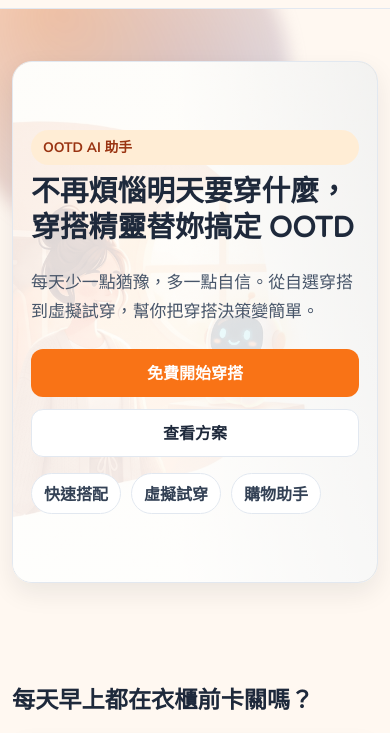
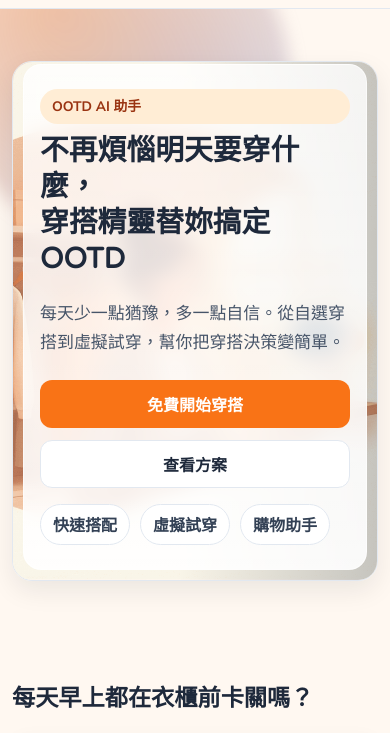
Before and after one commit to tony95253/outfit-genie-landing-page, a website: page index.html in a window 390 px wide. Shown: the part 64-797 px from the top of the page. Drawn offline with Linux system fonts and the light colour scheme.

Commit message:
feat(hero): refine first-screen layout and add spotlight/shimmer effects

```diff
--- a/public/styles.css
+++ b/public/styles.css
@@ -87,11 +87,33 @@ p { margin: 0; line-height: 1.7; color: var(--muted); }
 
 .hero-shell {
   position: relative;
-  min-height: 620px;
+  min-height: 640px;
   border-radius: var(--radius);
   overflow: hidden;
   box-shadow: var(--shadow);
   border: 1px solid var(--border);
+  isolation: isolate;
+}
+
+.hero-shell::before {
+  content: "";
+  position: absolute;
+  inset: 0;
+  z-index: 0;
+  pointer-events: none;
+  background: radial-gradient(600px 340px at 82% 18%, rgba(255, 255, 255, 0.42), rgba(255, 255, 255, 0));
+  animation: hero-spotlight 8s ease-in-out infinite alternate;
+}
+
+.hero-shell::after {
+  content: "";
+  position: absolute;
+  inset: 0;
+  z-index: 0;
+  pointer-events: none;
+  background: linear-gradient(110deg, rgba(255, 255, 255, 0) 35%, rgba(255, 255, 255, 0.22) 50%, rgba(255, 255, 255, 0) 65%);
+  transform: translateX(-120%);
+  animation: hero-shimmer 1s ease-out 320ms 1 forwards;
 }
 
 .hero-photo {
@@ -105,18 +127,21 @@ p { margin: 0; line-height: 1.7; color: var(--muted); }
     ),
     url('./assets/images/hero-cover.png');
   background-size: cover;
-  background-position: center;
+  background-position: 36% center;
 }
 
 .hero-copy {
-  position: relative;
+  position: absolute;
+  top: 24px;
+  right: 24px;
+  bottom: 24px;
   z-index: 1;
-  margin-left: auto;
-  width: min(520px, 50%);
-  height: 100%;
-  min-height: 620px;
-  background: linear-gradient(180deg, rgba(255, 255, 255, 0.9), rgba(255, 255, 255, 0.84));
-  padding: 54px 34px;
+  width: min(560px, 46%);
+  background: linear-gradient(180deg, rgba(255, 255, 255, 0.8), rgba(255, 255, 255, 0.72));
+  border: 1px solid rgba(255, 255, 255, 0.6);
+  border-radius: 24px;
+  backdrop-filter: blur(10px);
+  padding: 48px 32px;
   display: flex;
   flex-direction: column;
   justify-content: center;
@@ -482,12 +507,32 @@ a:focus-visible,
   }
 }
 
+@keyframes hero-shimmer {
+  to {
+    transform: translateX(120%);
+  }
+}
+
+@keyframes hero-spotlight {
+  0% {
+    opacity: 0.7;
+    transform: translateY(0);
+  }
+  100% {
+    opacity: 1;
+    transform: translateY(10px);
+  }
+}
+
 @media (max-width: 1024px) {
   .container { width: min(1200px, calc(100% - 40px)); }
   .hero-shell { min-height: 560px; }
   .hero-copy {
-    width: min(560px, 58%);
-    min-height: 560px;
+    width: min(520px, 52%);
+    padding: 32px 24px;
+    right: 18px;
+    top: 18px;
+    bottom: 18px;
   }
   .hero-glow {
     width: 320px;
@@ -512,10 +557,15 @@ a:focus-visible,
     min-height: 520px;
   }
   .hero-copy {
-    width: 100%;
-    min-height: 520px;
-    padding: 28px 18px;
-    background: linear-gradient(180deg, rgba(255, 255, 255, 0.78), rgba(255, 255, 255, 0.88));
+    width: calc(100% - 20px);
+    left: 10px;
+    right: 10px;
+    bottom: 10px;
+    top: auto;
+    min-height: auto;
+    padding: 24px 16px;
+    border-radius: 18px;
+    background: linear-gradient(180deg, rgba(255, 255, 255, 0.8), rgba(255, 255, 255, 0.9));
   }
   .brand-icon {
     width: 22px;
@@ -538,4 +588,8 @@ a:focus-visible,
     opacity: 1 !important;
     transform: none !important;
   }
+  .hero-shell::before,
+  .hero-shell::after {
+    animation: none !important;
+  }
 }
--- a/styles.css
+++ b/styles.css
@@ -87,11 +87,33 @@ p { margin: 0; line-height: 1.7; color: var(--muted); }
 
 .hero-shell {
   position: relative;
-  min-height: 620px;
+  min-height: 640px;
   border-radius: var(--radius);
   overflow: hidden;
   box-shadow: var(--shadow);
   border: 1px solid var(--border);
+  isolation: isolate;
+}
+
+.hero-shell::before {
+  content: "";
+  position: absolute;
+  inset: 0;
+  z-index: 0;
+  pointer-events: none;
+  background: radial-gradient(600px 340px at 82% 18%, rgba(255, 255, 255, 0.42), rgba(255, 255, 255, 0));
+  animation: hero-spotlight 8s ease-in-out infinite alternate;
+}
+
+.hero-shell::after {
+  content: "";
+  position: absolute;
+  inset: 0;
+  z-index: 0;
+  pointer-events: none;
+  background: linear-gradient(110deg, rgba(255, 255, 255, 0) 35%, rgba(255, 255, 255, 0.22) 50%, rgba(255, 255, 255, 0) 65%);
+  transform: translateX(-120%);
+  animation: hero-shimmer 1s ease-out 320ms 1 forwards;
 }
 
 .hero-photo {
@@ -105,18 +127,21 @@ p { margin: 0; line-height: 1.7; color: var(--muted); }
     ),
     url('./assets/images/hero-cover.png');
   background-size: cover;
-  background-position: center;
+  background-position: 36% center;
 }
 
 .hero-copy {
-  position: relative;
+  position: absolute;
+  top: 24px;
+  right: 24px;
+  bottom: 24px;
   z-index: 1;
-  margin-left: auto;
-  width: min(520px, 50%);
-  height: 100%;
-  min-height: 620px;
-  background: linear-gradient(180deg, rgba(255, 255, 255, 0.9), rgba(255, 255, 255, 0.84));
-  padding: 54px 34px;
+  width: min(560px, 46%);
+  background: linear-gradient(180deg, rgba(255, 255, 255, 0.8), rgba(255, 255, 255, 0.72));
+  border: 1px solid rgba(255, 255, 255, 0.6);
+  border-radius: 24px;
+  backdrop-filter: blur(10px);
+  padding: 48px 32px;
   display: flex;
   flex-direction: column;
   justify-content: center;
@@ -482,12 +507,32 @@ a:focus-visible,
   }
 }
 
+@keyframes hero-shimmer {
+  to {
+    transform: translateX(120%);
+  }
+}
+
+@keyframes hero-spotlight {
+  0% {
+    opacity: 0.7;
+    transform: translateY(0);
+  }
+  100% {
+    opacity: 1;
+    transform: translateY(10px);
+  }
+}
+
 @media (max-width: 1024px) {
   .container { width: min(1200px, calc(100% - 40px)); }
   .hero-shell { min-height: 560px; }
   .hero-copy {
-    width: min(560px, 58%);
-    min-height: 560px;
+    width: min(520px, 52%);
+    padding: 32px 24px;
+    right: 18px;
+    top: 18px;
+    bottom: 18px;
   }
   .hero-glow {
     width: 320px;
@@ -512,10 +557,15 @@ a:focus-visible,
     min-height: 520px;
   }
   .hero-copy {
-    width: 100%;
-    min-height: 520px;
-    padding: 28px 18px;
-    background: linear-gradient(180deg, rgba(255, 255, 255, 0.78), rgba(255, 255, 255, 0.88));
+    width: calc(100% - 20px);
+    left: 10px;
+    right: 10px;
+    bottom: 10px;
+    top: auto;
+    min-height: auto;
+    padding: 24px 16px;
+    border-radius: 18px;
+    background: linear-gradient(180deg, rgba(255, 255, 255, 0.8), rgba(255, 255, 255, 0.9));
   }
   .brand-icon {
     width: 22px;
@@ -538,4 +588,8 @@ a:focus-visible,
     opacity: 1 !important;
     transform: none !important;
   }
+  .hero-shell::before,
+  .hero-shell::after {
+    animation: none !important;
+  }
 }
```
